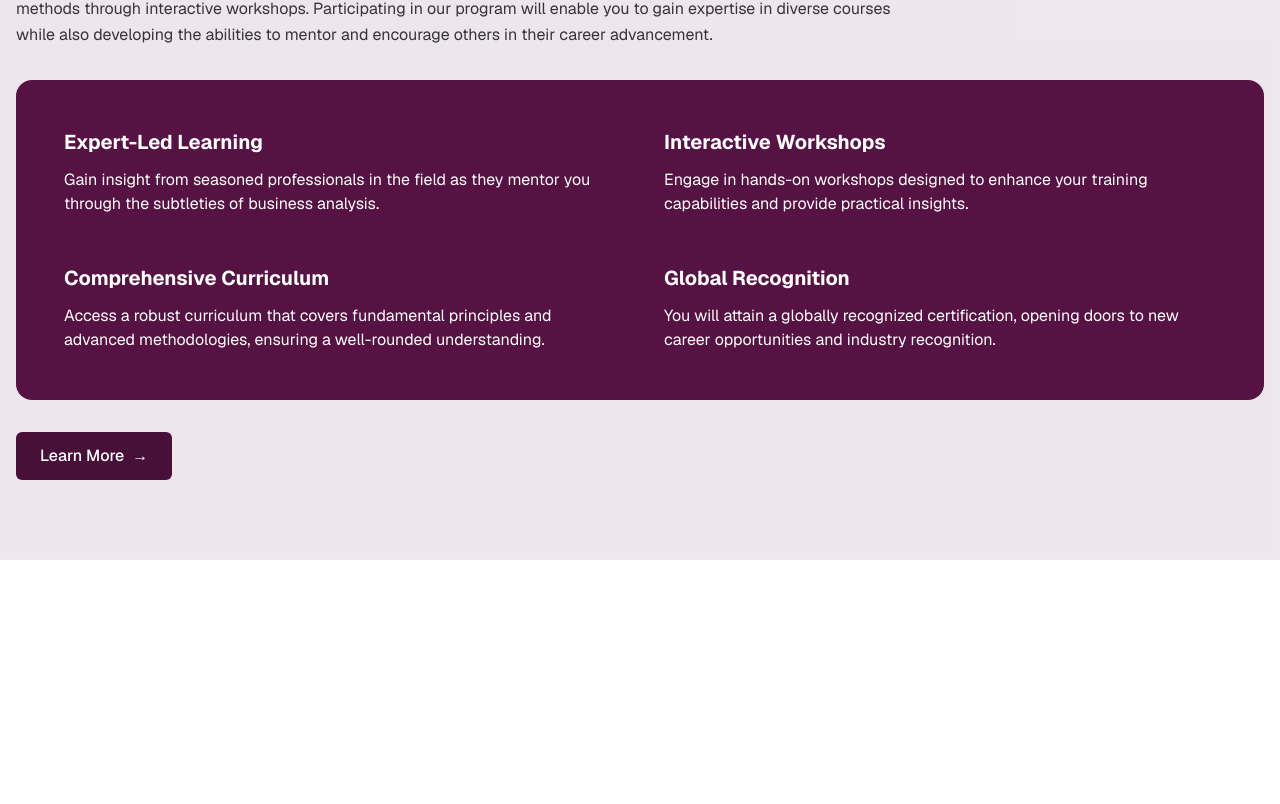
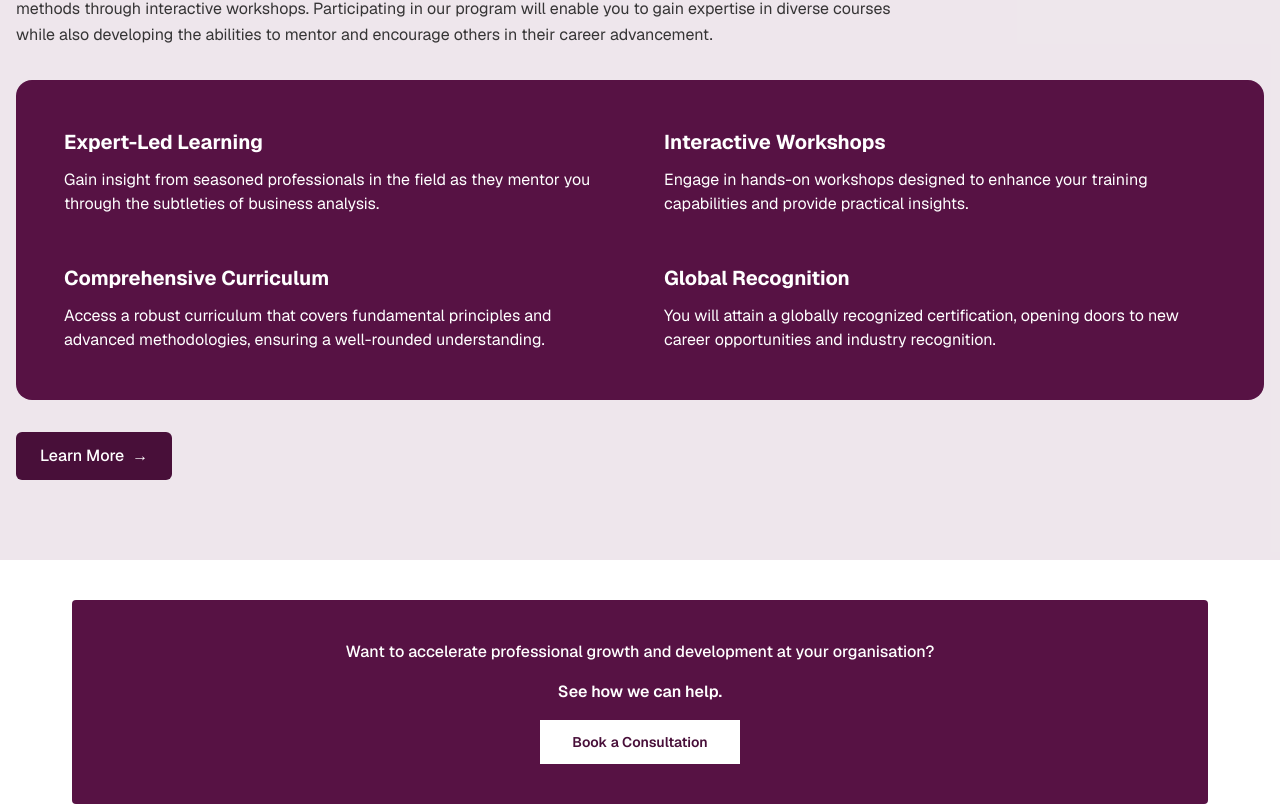
Before and after one commit to Yurex12/frontend-intern-assessment, a Next.js app: page / in a window 1280 px wide. Shown: the part 4529-5333 px from the top of the page. Before the commit the page ends 5089 px from the top, so only its background shows below. Built offline with nearby package versions, Linux system fonts and the light colour scheme.

Commit message:
implement Book consultant section

```diff
--- a/src/app/page.tsx
+++ b/src/app/page.tsx
@@ -5,6 +5,7 @@ import { LMS } from '@/components/LMS';
 import { ManagementDevelopmentProgram } from '@/components/ManagementDevelopmentProgram';
 import { PersonalIndividualTraining } from '@/components/PersonalIndividualTraining';
 import { LearningWithOurCeo } from '@/components/LearningWithOurCeo';
+import { BookConsultant } from '@/components/BookConsultant';
 import { TrainingTheConsultant } from '@/components/TrainingTheConsultant';
 
 export default function Home() {
@@ -18,6 +19,7 @@ export default function Home() {
       <ManagementDevelopmentProgram />
       <LearningWithOurCeo />
       <TrainingTheConsultant />
+      <BookConsultant />
     </main>
   );
 }
--- /dev/null
+++ b/src/components/BookConsultant.tsx
@@ -0,0 +1,27 @@
+'use client';
+
+import Link from 'next/link';
+
+export function BookConsultant() {
+  return (
+    <section className='px-4'>
+      <div className='w-full max-w-284 mx-auto bg-primary p-10 rounded-sm'>
+        <div className='text-center space-y-4 text-white'>
+          <h3 className='font-medium '>
+            Want to accelerate professional growth and development at your
+            organisation?
+          </h3>
+          <h3 className='font-semibold'>See how we can help.</h3>
+          <div>
+            <Link
+              href='#'
+              className='inline-flex items-center justify-center  bg-background px-8 py-3 text-sm font-semibold text-[#480F39] transition duration-200 hover:opacity-90'
+            >
+              Book a Consultation
+            </Link>
+          </div>
+        </div>
+      </div>
+    </section>
+  );
+}
```
